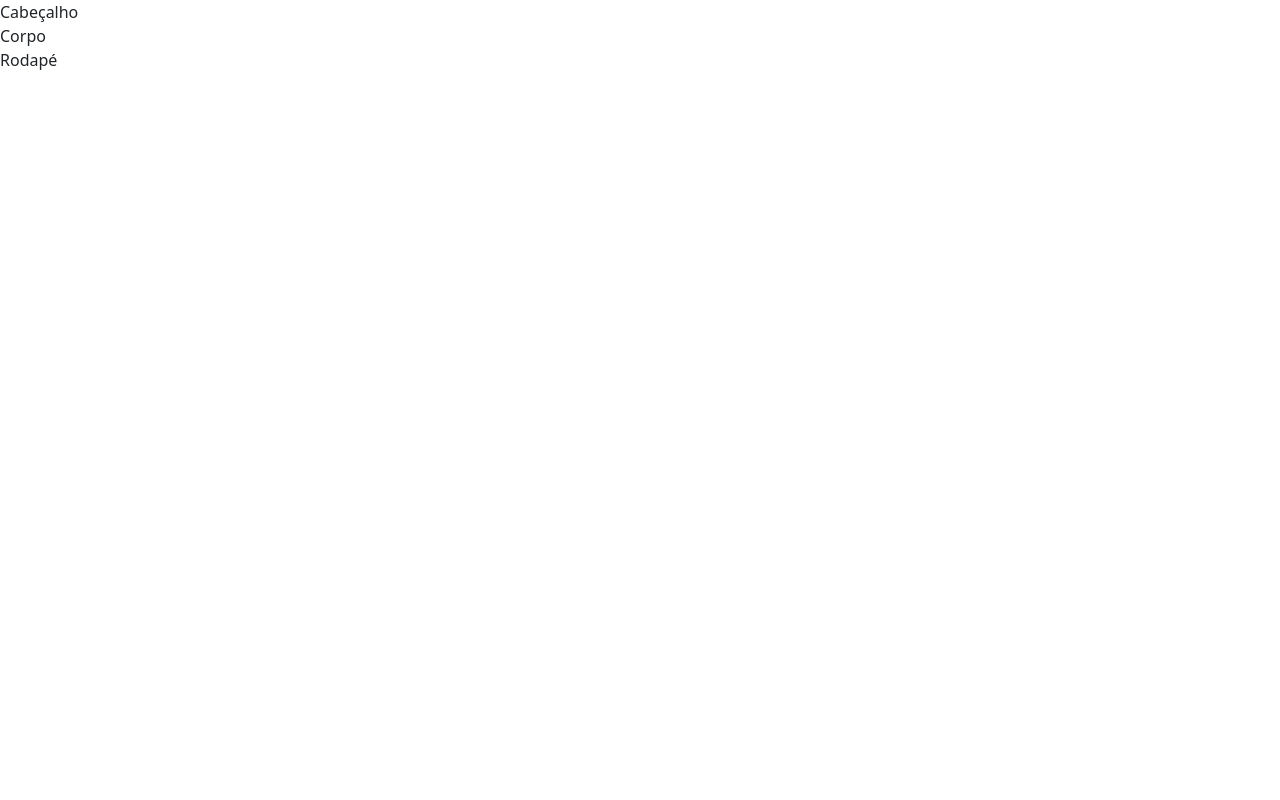
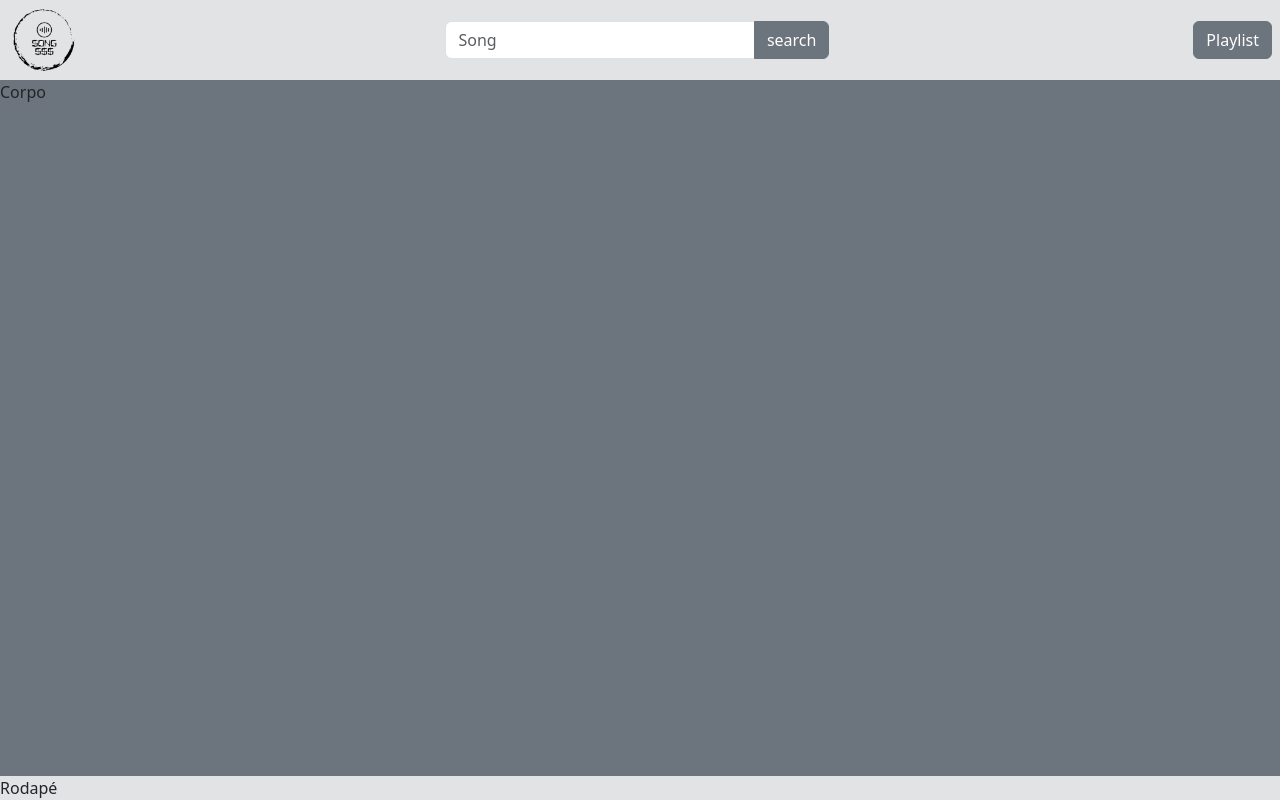
Before and after one commit to hrefDeveloperGH/SpotifyJS, a plain HTML site: page tela.html in a window 1280 px wide. Drawn offline with nearby package versions, Linux system fonts and the light colour scheme.

Commit message:
subindo a tela html

```diff
--- a/tela.html
+++ b/tela.html
@@ -3,13 +3,32 @@
 <head>
     <meta charset="UTF-8">
     <meta name="viewport" content="width=device-width, initial-scale=1.0">
+    <title>Document</title>
     <link href="https://cdn.jsdelivr.net/npm/bootstrap@5.3.0/dist/css/bootstrap.min.css" rel="stylesheet" integrity="sha384-9ndCyUaIbzAi2FUVXJi0CjmCapSmO7SnpJef0486qhLnuZ2cdeRhO02iuK6FUUVM" crossorigin="anonymous">
-    <title>Document</title>
 </head>
-<body>
-    <div class="bg-escuro-sutil">Cabeçalho</div>
-    <div>Corpo</div>
-    <div>Rodapé</div>
+<body class="d-flex flex-column" style="height: 100vh">
+
+
+    <div id="cabecinha" class="bg-secondary-subtle  d-flex align-items-center justify-content-between" >
+        <img src="icon/ICON D CRIA.png"
+        alt="$ong $$$"
+        style="height: 8vh"
+        class="mx-2 my-2"
+        />
+        <div class="input-group" style="max-width: 30%;">
+            <input type="text"
+             class="form-control"
+              placeholder="Song"
+               aria-label="Username"
+                aria-describedby="basic-addon1">
+                <button type="button" class="btn btn-secondary">search</button>
+          </div>
+          <button type="button" class="btn btn-secondary mx-2" >Playlist</button>
+        </div>
+
+
+    <div id="corpinho" class="bg-secondary flex-grow-1">Corpo</div>
+    <div id="rodapenis" class="bg-secondary-subtle">Rodapé</div>
 
     <script src="https://cdn.jsdelivr.net/npm/bootstrap@5.3.0/dist/js/bootstrap.bundle.min.js" integrity="sha384-geWF76RCwLtnZ8qwWowPQNguL3RmwHVBC9FhGdlKrxdiJJigb/j/68SIy3Te4Bkz" crossorigin="anonymous"></script>
 </body>
```
Also changed, not shown: icon/ICON D CRIA.png (added).
